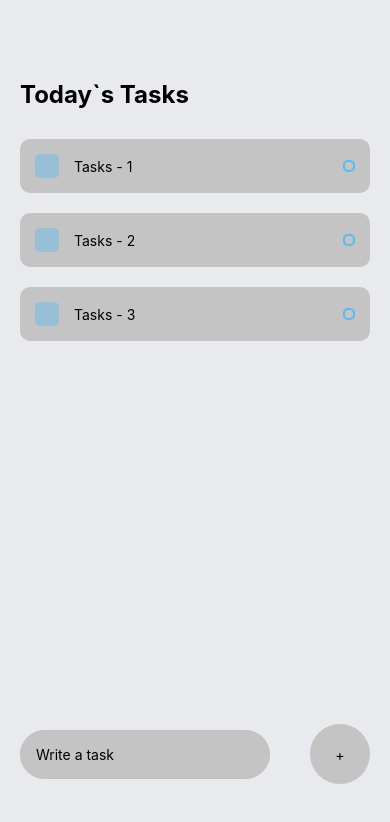
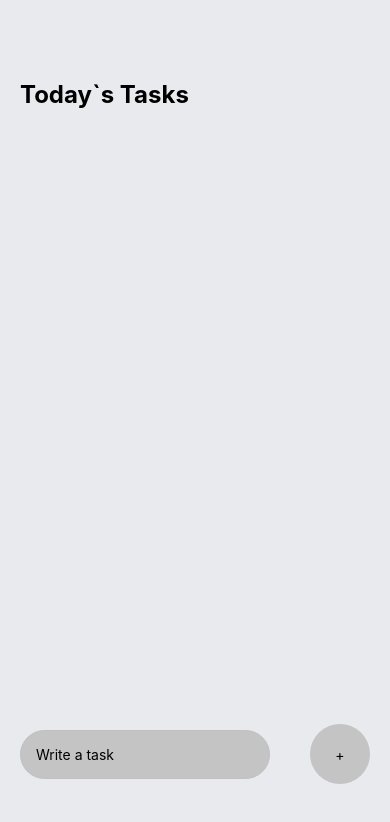
Before and after one commit to NiloMarcos/AppTodoList, a React Native app: screen / in a window 390 px wide. Shown: the top 822 px of the page. Built offline with nearby package versions, Linux system fonts and the light colour scheme.

Commit message:
implement of function for save task

```diff
--- a/src/screens/Home/index.js
+++ b/src/screens/Home/index.js
@@ -1,5 +1,5 @@
 import React, {useState} from 'react';
-import { Text, View, StyleSheet, KeyboardAvoidingView, Platform, TextInput, TouchableOpacity } from 'react-native';
+import { Text, View, StyleSheet, KeyboardAvoidingView, Platform, TextInput, TouchableOpacity, Keyboard } from 'react-native';
 import Tasks from '../../components/Tasks';
 
 export default function Home() {
@@ -7,7 +7,9 @@ export default function Home() {
   const [taskItems, setTaskItem] = useState([]);
 
   const handleAddTask = () => {
+    Keyboard.dismiss();
     setTaskItem([...taskItems, task]);
+    setTask(null);
   }
 
   return(
@@ -17,9 +19,14 @@ export default function Home() {
         <Text style={styles.sectionTitle}>Today`s Tasks</Text>
 
         <View style={styles.items}>
-          <Tasks title="Tasks - 1" />
+          {
+            taskItems.map((item, index) => {
+              return <Tasks title={item} key={index}/>
+            })
+          }
+          {/* <Tasks title="Tasks - 1" />
           <Tasks title="Tasks - 2" />
-          <Tasks title="Tasks - 3" />
+          <Tasks title="Tasks - 3" /> */}
         </View>
       </View>
 
```
